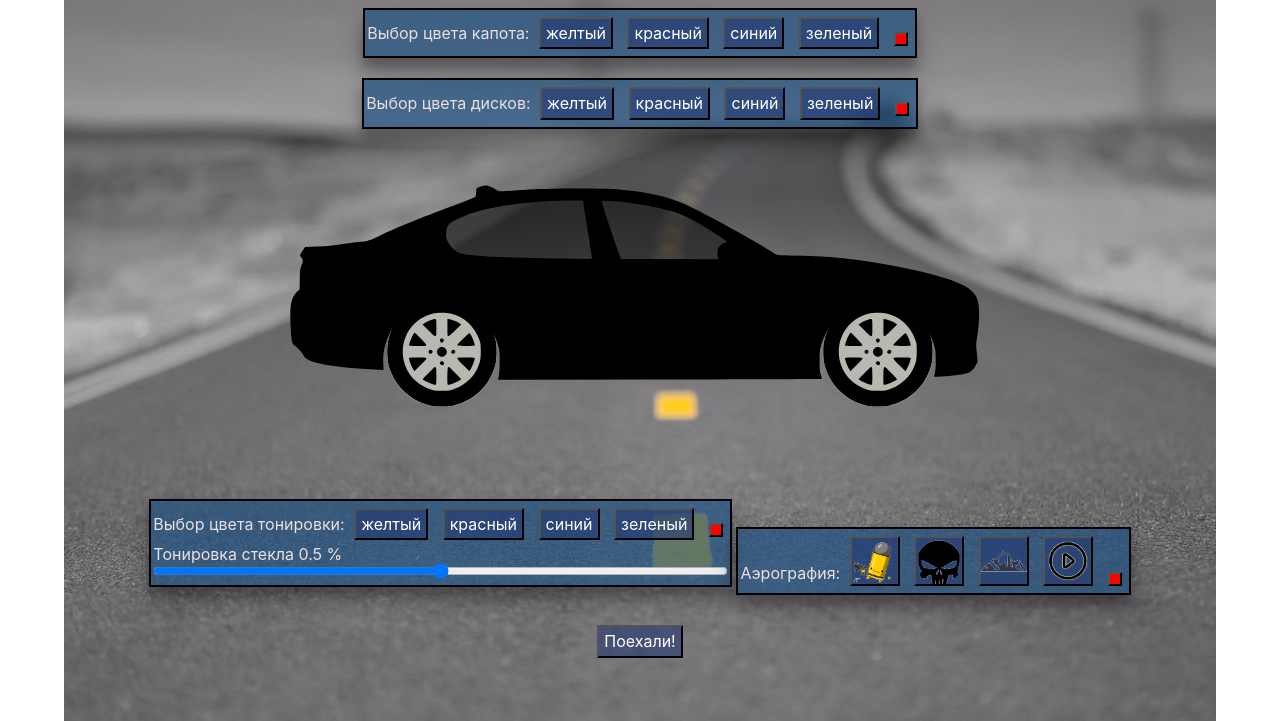
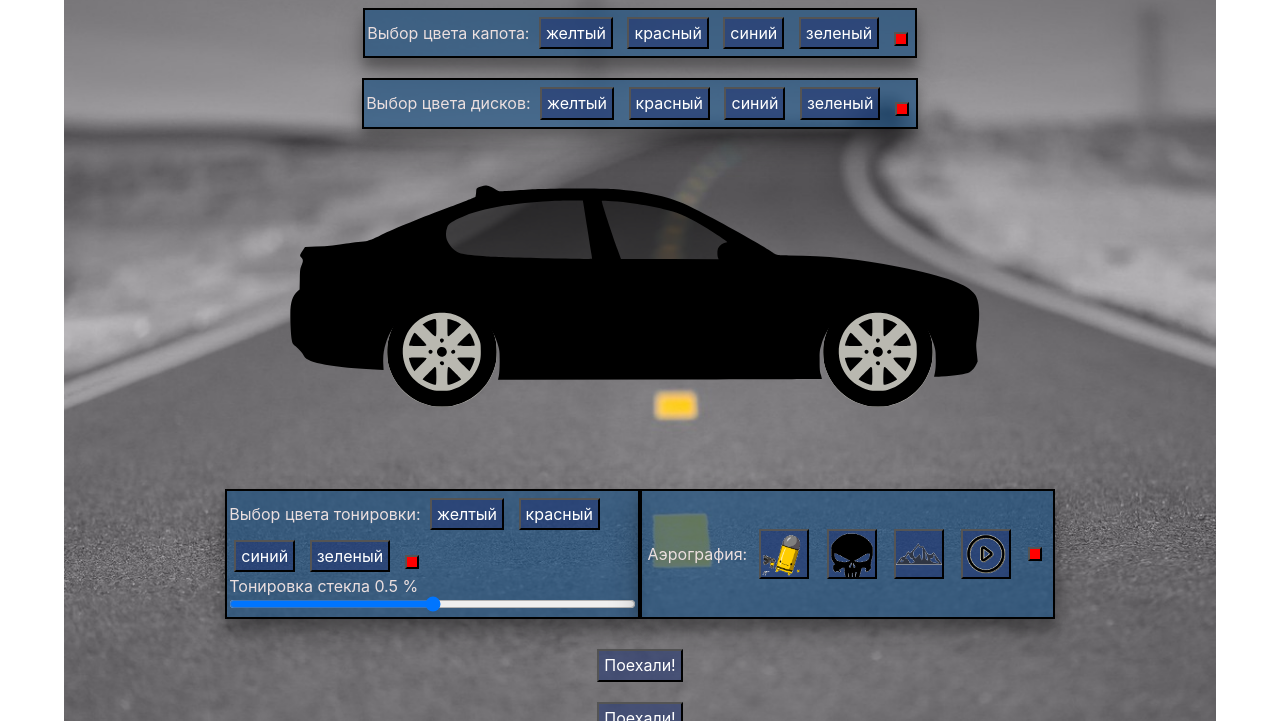
Before and after one commit to dima-kulikov/car-selection, a website: page src/index.html in a window 1280 px wide. Shown: the part 79-800 px from the top of the page. Drawn offline with Linux system fonts and the light colour scheme; files that its build step writes are made by us from their sources; files whose address does not match are found by name.

Commit message:
ыф
фы

```diff
--- a/src/index.html
+++ b/src/index.html
@@ -87,7 +87,7 @@
           </div>
         </div>
 
-
+       <div class="flex-panel">
         <div class="glass__function decor">
         Выбор цвета тонировки:
         <button id="glass_bt" class="bg__style">желтый</button>
@@ -103,7 +103,7 @@
 
 
       <!-- ------------------------- -->
-      <div class=" decor">
+      <div class="glass__function decor aero-flex">
         Аэрография:
         <button id="graf_bt" class="bg__style graf__back graf__size"></button>
         <button id="graf_bt2" class="bg__style graf__back2 graf__size"></button>
@@ -111,8 +111,10 @@
         <button id="graf_bt4" class="bg__style graf__back4 graf__size"></button>
         <button id="graf_bt5" class="bg__style red"></button>
       </div>
+    </div>
+      <button id="go" class="bg__style go">Поехали!</button>
+      <button id="go" class="bg__style go">Поехали!</button>
 
-      <button id="go" class="bg__style go">Поехали!</button>
     </section>
     <script type="text/javascript" src="./js/scripts.js"></script>
   </body>
--- a/src/sass/style.scss
+++ b/src/sass/style.scss
@@ -122,9 +122,7 @@ section {
 #car__frame svg path {
   fill: currentColor;
 }
-.glass__function {
-  margin-top: 60px;
-}
+
 .custom-range {
   width: 100%;
 }
@@ -142,14 +140,17 @@ section {
   display: flex;
   justify-content: center;
 }
-
-// .car:hover .wheel-right {
-//   transform: rotate(400deg);
-// }
-// .car:hover .wheel-left {
-//   transform: rotate(400deg);
-// }
-// .car:hover .car__box {
-//   right: -1550px;
-//   transition: 10s;
-// }
+.flex-panel {
+  display: flex;
+  flex-direction: row;
+  justify-content: center;
+  margin-top: 40px;
+}
+.glass__function {
+  width: 40%;
+}
+.aero-flex {
+  align-items: center;
+  display: flex;
+  justify-content: space-around;
+}
```
Also changed, not shown: build/css/styles.css, build/index.html.
